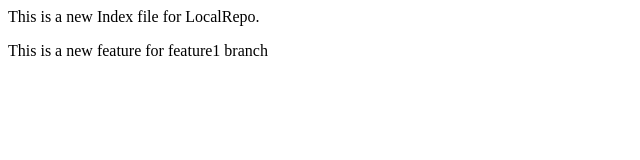
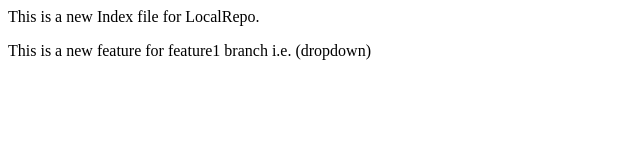
Before and after one commit to RockstarAnniii/localrepo, a plain HTML site: page index.html in a window 1280 px wide. Shown: the full height of the page, 0-640 px from the left. Drawn offline with Linux system fonts and the light colour scheme.

```diff
--- a/index.html
+++ b/index.html
@@ -1,2 +1,2 @@
 <p>This is a new Index file for LocalRepo.</p>
-<p>This is a new feature for feature1 branch</p>
+<p>This is a new feature for feature1 branch i.e. (dropdown)</p>
```
